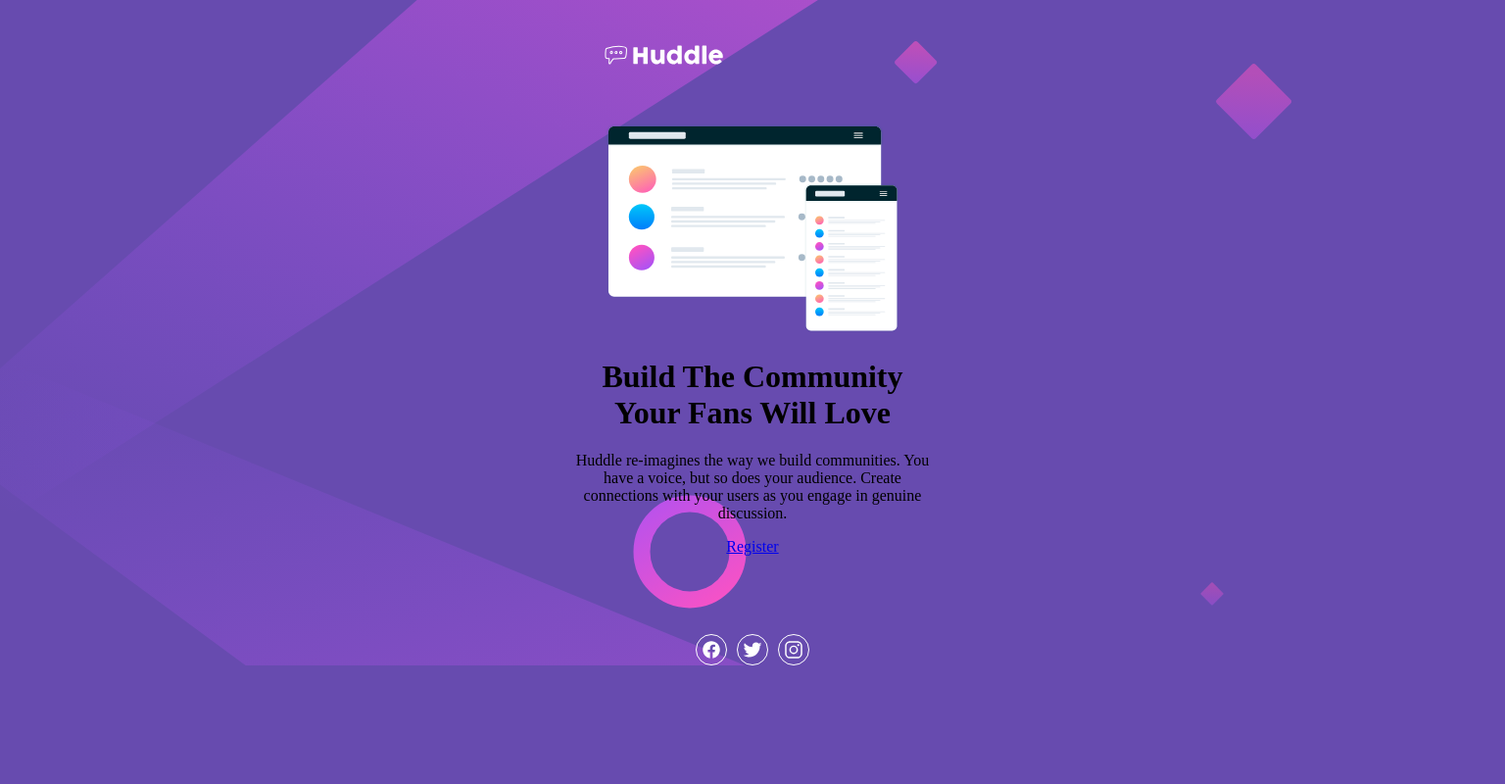
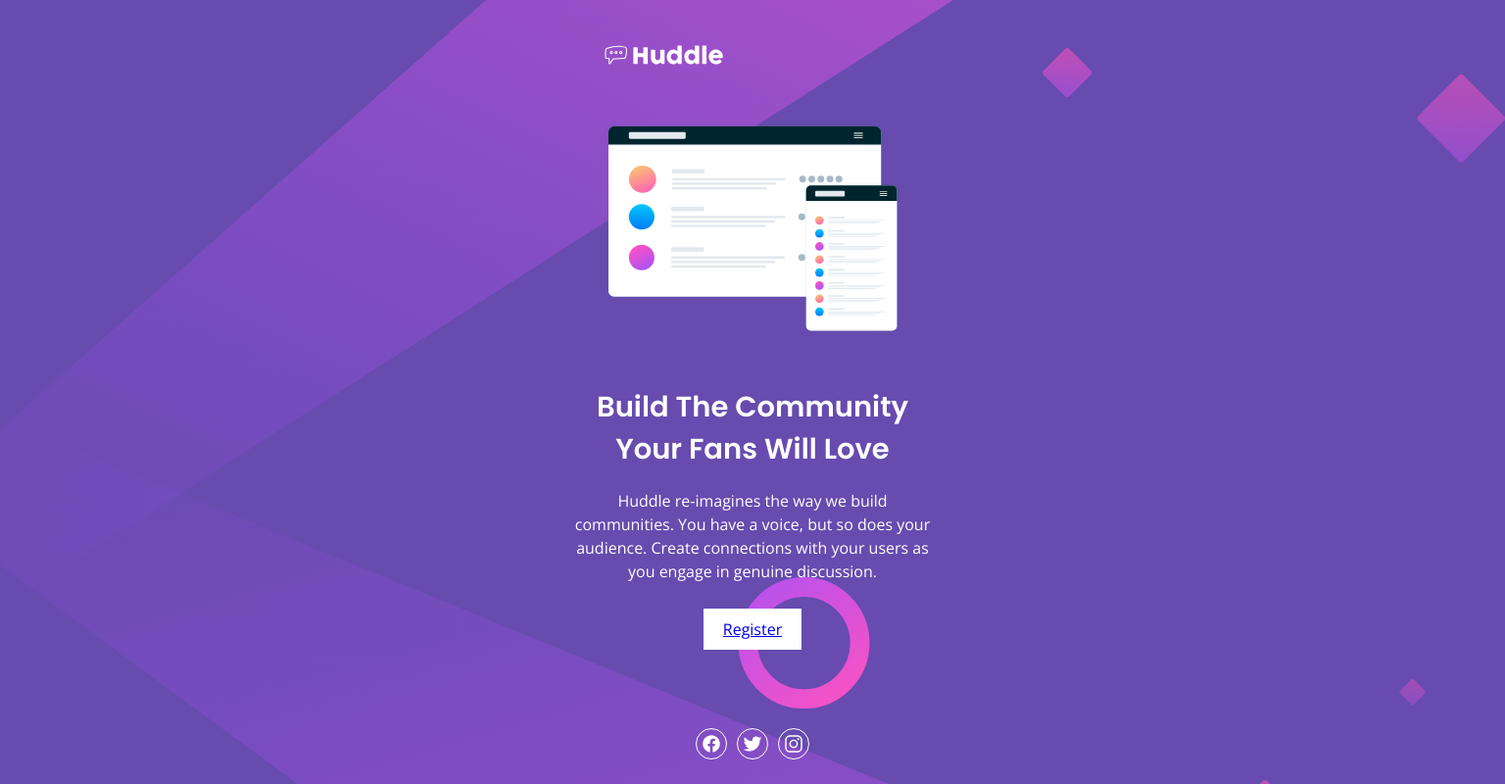
Before and after one commit to webstormcam/Huddle_Landing_Page_Single, a plain HTML site: page index.html in a window 1536 px wide. Shown: the whole page at 98% size. Drawn offline with nearby package versions, Linux system fonts and the light colour scheme.

Commit message:
Building up the mobile version

```diff
--- a/index.html
+++ b/index.html
@@ -5,6 +5,9 @@
     <meta charset="UTF-8">
     <meta http-equiv="X-UA-Compatible" content="IE=edge">
     <meta name="viewport" content="width=device-width, initial-scale=1.0">
+    <link rel="preconnect" href="https://fonts.gstatic.com">
+    <link href="https://fonts.googleapis.com/css2?family=Open+Sans&family=Poppins:wght@400;600&display=swap"
+        rel="stylesheet">
     <link rel="stylesheet" href="style.css">
     <title>Huddle Landing Page</title>
 </head>
--- a/style.css
+++ b/style.css
@@ -1,6 +1,8 @@
 *{
     box-sizing: border-box;
 }
+
+
 
 body{
     margin: 0px;
@@ -14,12 +16,12 @@ body{
 }
 
 #background{
-
     display: flex;
     flex-direction: column;
     align-items: center;
    background-image: url('imgs/bg-mobile.svg');
     background-repeat: no-repeat;
+
 
 }
 
@@ -53,11 +55,28 @@ main{
 }
 
 #words{
+    margin-top: 30px;
     text-align: center;
 }
 
+#words h1{
+    font-family: 'Poppins', sans-serif;
+    color: #fff;
+    font-size: 29px;
+}
+
+#words p{
+    font-family: 'Open Sans', sans-serif;
+    color: #fff;
+    line-height: 1.5em;
+}
+
 .button{
+    margin-top: 10px;
     display: inline-block;
+    font-family: 'Open Sans', sans-serif;
+    background-color: #fff;
+    padding: 10px 20px;
 }
 
 footer{
@@ -87,10 +106,20 @@ footer{
 }
 
 @media (min-width:1440px){
+    body,html{
+        height: 100%;
+    }
+
+
+
+
     #background{
         background-image: url('imgs/bg-desktop.svg');
         width: 100%;
-        background-position: top 20px ;
+        height: 100%;
+        background-repeat: no-repeat;
+        background-size: cover;
+
 
     }
 }
```
